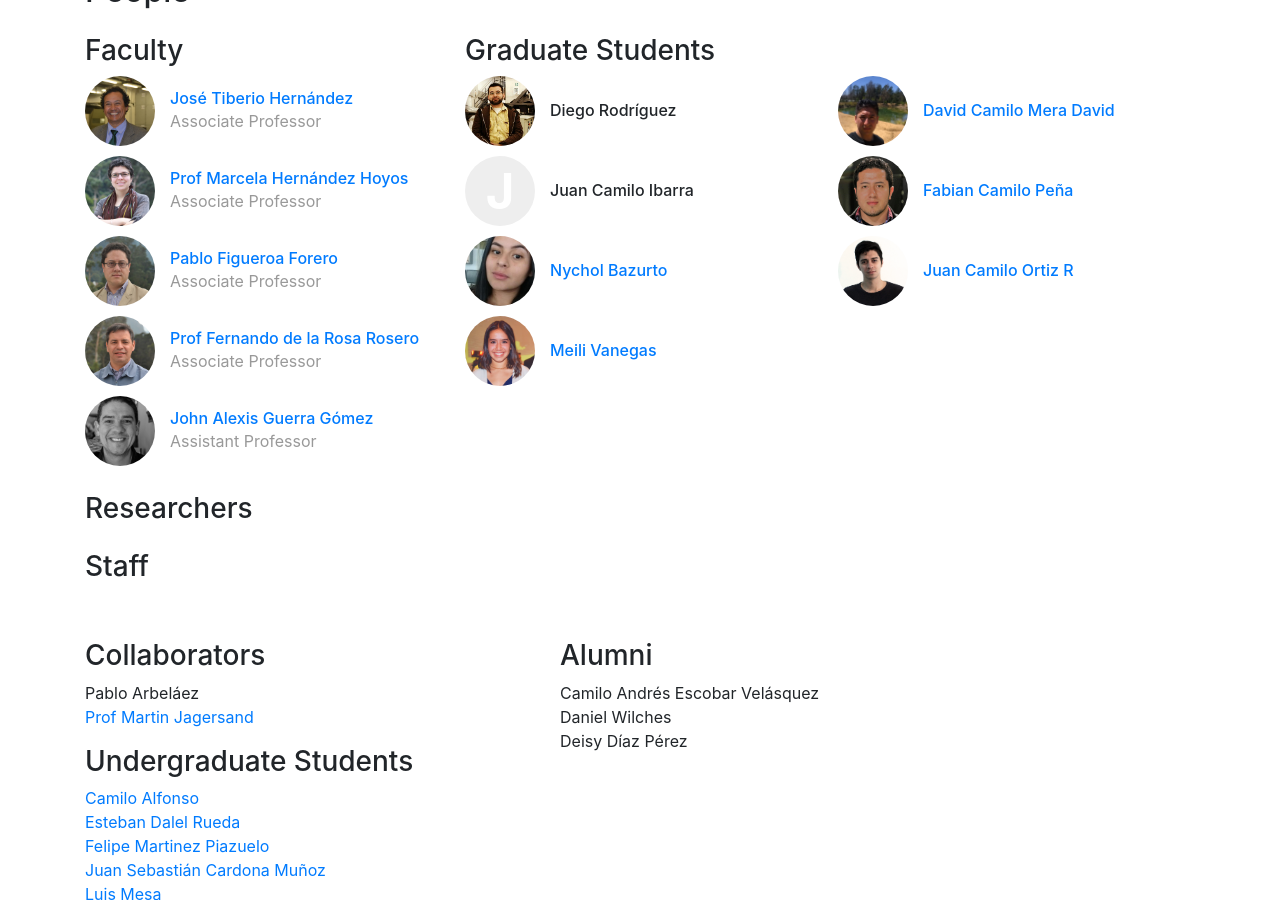
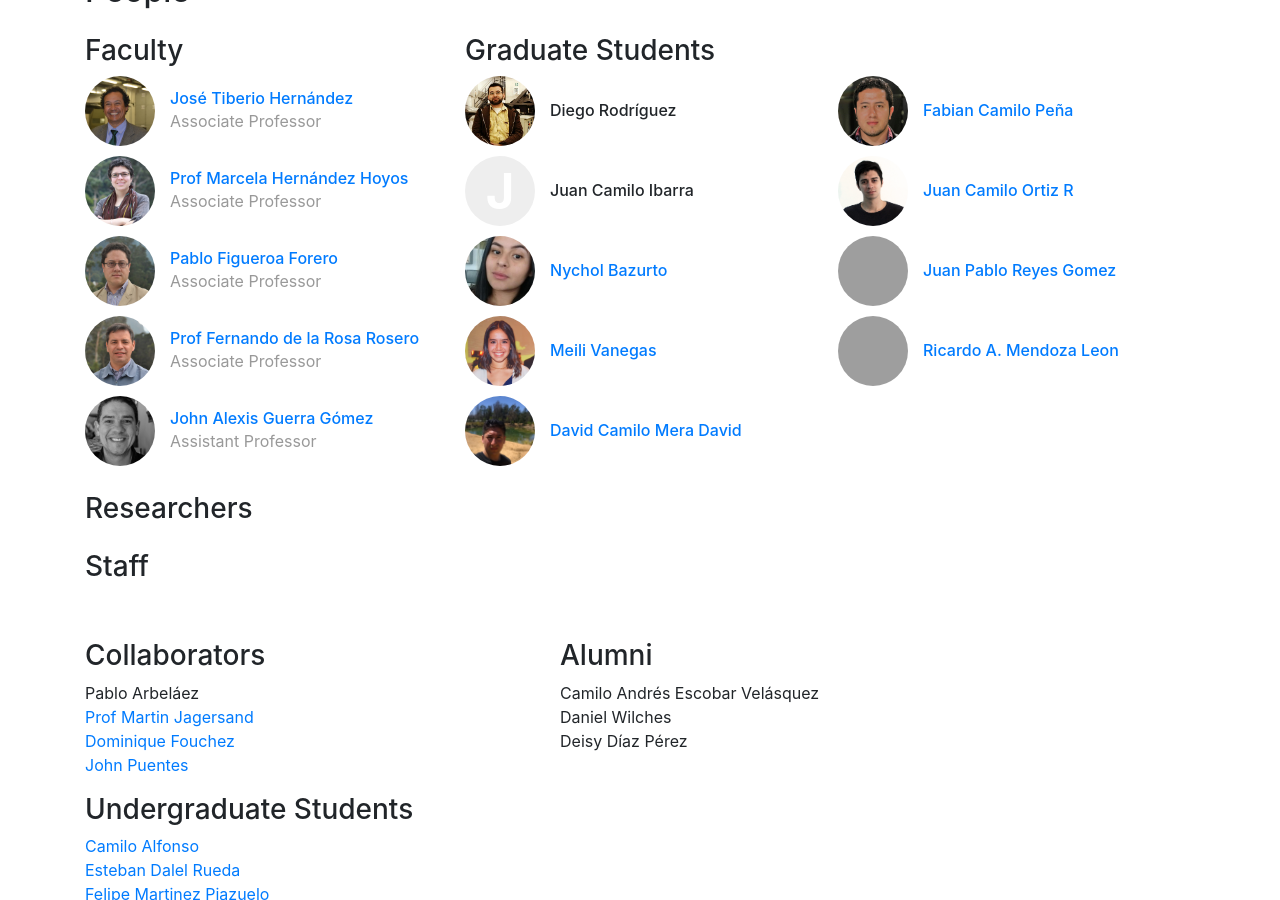
Before and after one commit to uwsampa/research-group-web, a Jekyll site: the page built from index.html, in a window 1280 px wide and 900 px high, scrolled down 4702 px. Built offline with Jekyll 4.4.1, drawn with Linux system fonts in a browser that asks for light colours; grey boxes are pictures that could not be loaded.

Commit message:
Update people.yml

```diff
--- a/_data/people.yml
+++ b/_data/people.yml
@@ -151,6 +151,18 @@ grad-juanCamilo:
     webpage: http://www.juancortiz.com/
     image: /img/people/foto_juanCamilo.jpg
 
+grad-juanPabloReyes:
+    display_name: Juan Pablo Reyes Gomez
+    role: grad
+    webpage: http://www.juanPabloReyes.com/
+    image: /img/people/foto_juanPabloReyes.jpg
+
+grad-ricardoMendoza:
+    display_name: Ricardo A. Mendoza Leon
+    role: grad
+    webpage: http://www.ricardoMendoza.com/
+    image: /img/people/foto_ricardoMendoza.jpg
+
 collab-pabloArbelaez:
     display_name: Pablo Arbeláez
     role: collab
@@ -159,3 +171,13 @@ collab-martinjagersand:
     display_name: "Prof Martin Jagersand"
     webpage: "https://webdocs.cs.ualberta.ca/~jag/"
     role: collab
+
+collab-dominiqueFouchez:
+    display_name: Dominique Fouchez
+    webpage: http://www.dominiqueFouchez.com/
+    role: collab
+
+collab-johnPuentes:
+    display_name: John Puentes
+    webpage: http://www.johnPuentes.com/
+    role: collab
```
